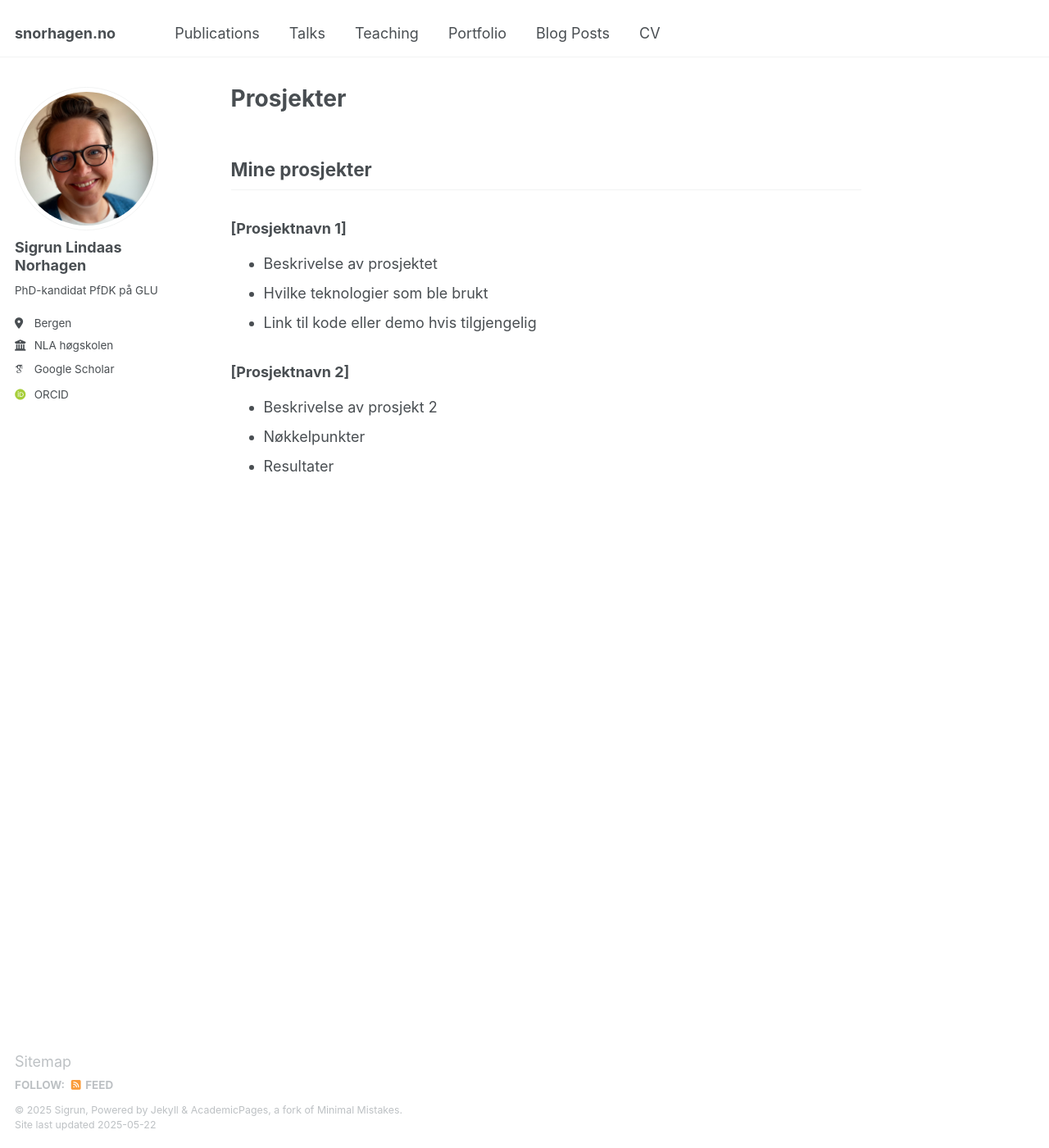
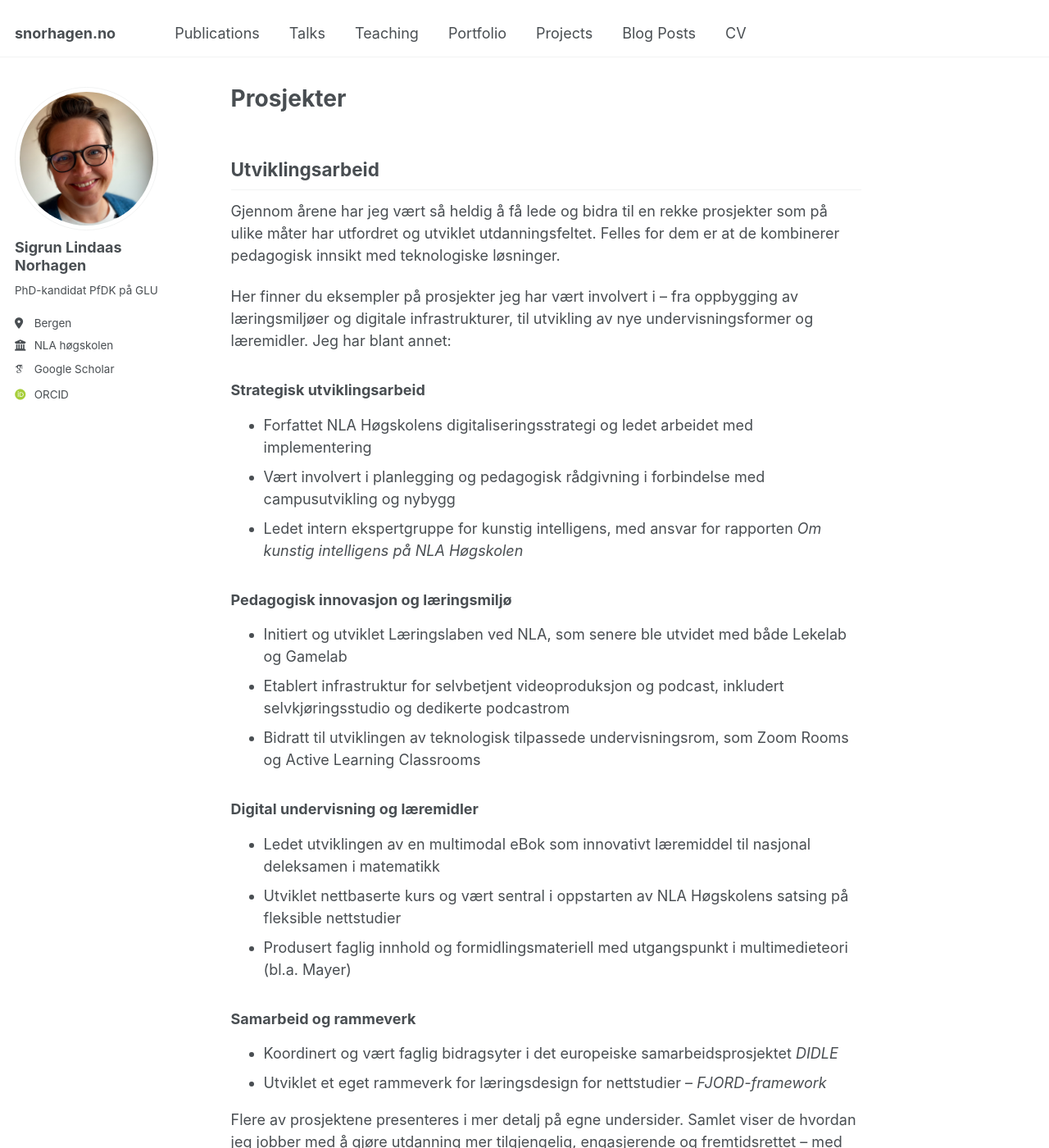
Before and after one commit to sigrun/sigrun.github.io, a Jekyll site: the page built from _pages/projects.md, in a window 1280 px wide and 1400 px high. Shown: the whole window at 82% size. Built offline with Jekyll 4.4.1, drawn with Linux system fonts in a browser that asks for light colours; some web fonts are replaced; some of the changed text lies outside the part shown.

Commit message:
Legger til projects i nav

```diff
--- a/_data/navigation.yml
+++ b/_data/navigation.yml
@@ -17,6 +17,9 @@ main:
   - title: "Portfolio"
     url: /portfolio/
 
+  - title: "Projects"
+    url: /projects/
+
   - title: "Blog Posts"
     url: /year-archive/
 
--- a/_pages/projects.md
+++ b/_pages/projects.md
@@ -5,7 +5,38 @@ excerpt: "Mine prosjekter"
 author_profile: true
 ---
 
-## Mine prosjekter
+## Utviklingsarbeid
+Gjennom årene har jeg vært så heldig å få lede og bidra til en rekke prosjekter som på ulike måter har utfordret og utviklet utdanningsfeltet. Felles for dem er at de kombinerer pedagogisk innsikt med teknologiske løsninger.
+
+Her finner du eksempler på prosjekter jeg har vært involvert i – fra oppbygging av læringsmiljøer og digitale infrastrukturer, til utvikling av nye undervisningsformer og læremidler. Jeg har blant annet:
+
+### Strategisk utviklingsarbeid
+
+- Forfattet NLA Høgskolens digitaliseringsstrategi og ledet arbeidet med implementering
+- Vært involvert i planlegging og pedagogisk rådgivning i forbindelse med campusutvikling og nybygg
+- Ledet intern ekspertgruppe for kunstig intelligens, med ansvar for rapporten *Om kunstig intelligens på NLA Høgskolen*
+
+### Pedagogisk innovasjon og læringsmiljø
+
+- Initiert og utviklet Læringslaben ved NLA, som senere ble utvidet med både Lekelab og Gamelab
+- Etablert infrastruktur for selvbetjent videoproduksjon og podcast, inkludert selvkjøringsstudio og dedikerte podcastrom
+- Bidratt til utviklingen av teknologisk tilpassede undervisningsrom, som Zoom Rooms og Active Learning Classrooms
+
+### Digital undervisning og læremidler
+
+- Ledet utviklingen av en multimodal eBok som innovativt læremiddel til nasjonal deleksamen i matematikk
+- Utviklet nettbaserte kurs og vært sentral i oppstarten av NLA Høgskolens satsing på fleksible nettstudier
+- Produsert faglig innhold og formidlingsmateriell med utgangspunkt i multimedieteori (bl.a. Mayer)
+
+### Samarbeid og rammeverk
+
+- Koordinert og vært faglig bidragsyter i det europeiske samarbeidsprosjektet *DIDLE*
+- Utviklet et eget rammeverk for læringsdesign for nettstudier – *FJORD-framework*
+
+
+
+Flere av prosjektene presenteres i mer detalj på egne undersider. Samlet viser de hvordan jeg jobber med å gjøre utdanning mer tilgjengelig, engasjerende og fremtidsrettet –  med en fot godt plantet i klasserommet og en i teknologiverdenen.
+
 
 ### [Prosjektnavn 1]
 * Beskrivelse av prosjektet
```
Also changed, not shown: _pages/portfolio.html (+21 -0 lines).
